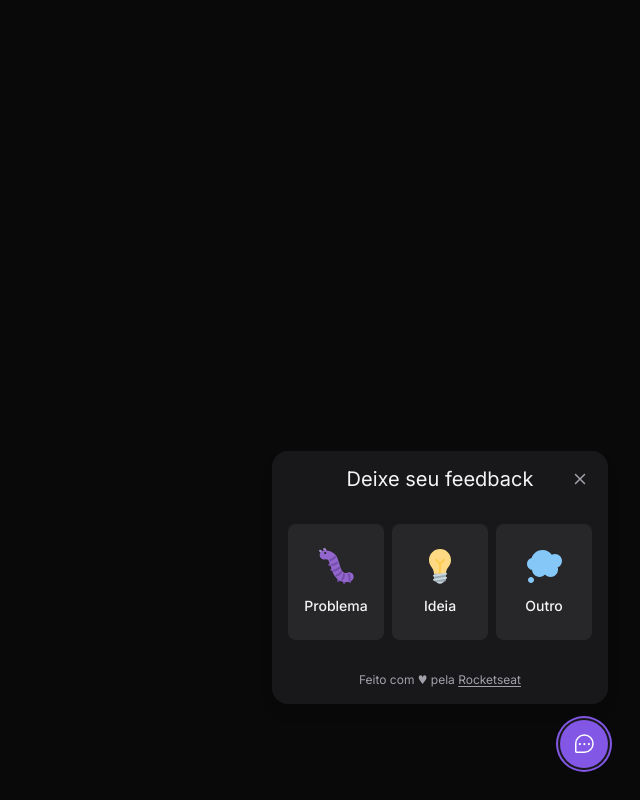
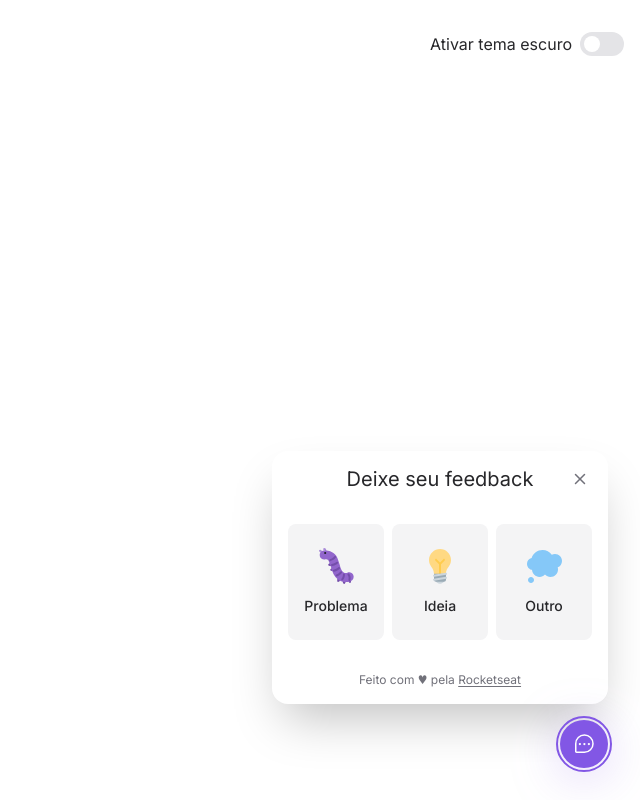
Before and after one commit to heitorlisboa/nlw-return, a React (Vite) app in the folder web/: page / in a window 1280 px wide. Both pictures are taken after a click on the button "Feedback". Shown: the whole page, without its empty margins (640-1280 px from the left). Built offline with nearby package versions, Linux system fonts and the light colour scheme; no server answers.

Commit message:
feat(web): add light theme and theme toggle

```diff
--- a/web/src/App.tsx
+++ b/web/src/App.tsx
@@ -1,7 +1,13 @@
+import { ThemeToggle } from './components/ThemeToggle';
 import { Widget } from './components/Widget';
 
 function App() {
-  return <Widget />;
+  return (
+    <>
+      <ThemeToggle />
+      <Widget />
+    </>
+  );
 }
 
 export { App };
--- a/web/src/components/CloseButton.tsx
+++ b/web/src/components/CloseButton.tsx
@@ -7,7 +7,8 @@ function CloseButton() {
       className="
         absolute top-4 right-4
         p-1
-        text-zinc-400 hover:text-zinc-100
+        text-zinc-500 hover:text-zinc-800
+        dark:text-zinc-400 dark:hover:text-zinc-100
         transition-colors
       "
       aria-label="Fechar formulário de feedback"
--- /dev/null
+++ b/web/src/components/ThemeToggle.tsx
@@ -0,0 +1,61 @@
+import { useLayoutEffect, useState } from 'react';
+import { Switch } from '@headlessui/react';
+
+function ThemeToggle() {
+  const [darkThemeEnabled, setDarkThemeEnabled] = useState(false);
+
+  function handleToggleDarkTheme(enabled: boolean) {
+    setDarkThemeEnabled(enabled);
+
+    const methodToCall = enabled ? 'add' : 'remove';
+    document.documentElement.classList[methodToCall]('dark');
+    localStorage.setItem('theme', enabled ? 'dark' : 'light');
+  }
+
+  useLayoutEffect(() => {
+    const prefersDarkTheme =
+      localStorage.theme === 'dark' ||
+      (!('theme' in localStorage) &&
+        window.matchMedia('(prefers-color-scheme: dark)').matches);
+
+    handleToggleDarkTheme(prefersDarkTheme);
+  }, []);
+
+  return (
+    <Switch.Group>
+      <div
+        className="
+          flex items-center gap-2
+          fixed top-4 right-4 sm:top-8 sm-top-8
+        "
+      >
+        <Switch.Label>Ativar tema escuro</Switch.Label>
+        <Switch
+          checked={darkThemeEnabled}
+          onChange={handleToggleDarkTheme}
+          className="
+            inline-flex items-center
+            relative
+            h-6 w-11
+            rounded-full
+            transition-colors
+            bg-zinc-200 dark:bg-brand-500
+          "
+        >
+          <span
+            className="
+              inline-block h-4 w-4
+              bg-white
+              rounded-full
+              transform
+              transition-transform
+              translate-x-1 dark:translate-x-6
+            "
+          />
+        </Switch>
+      </div>
+    </Switch.Group>
+  );
+}
+
+export { ThemeToggle };
--- a/web/src/components/Widget.tsx
+++ b/web/src/components/Widget.tsx
@@ -18,6 +18,7 @@ function Widget() {
         className="
           flex group
           p-3
+          drop-shadow-brand
           rounded-full
           bg-brand-500 hover:bg-brand-400
           text-white
--- a/web/src/components/WidgetForm/ScreenshotButton.tsx
+++ b/web/src/components/WidgetForm/ScreenshotButton.tsx
@@ -34,12 +34,14 @@ function ScreenshotButton({
           p-[0.125rem]
           rounded-[0.25rem]
           bg-cover bg-center
+          text-zinc-500 hover:text-zinc-800
+          dark:text-zinc-400 dark:hover:text-zinc-100
         "
         style={{ backgroundImage: `url(${screenshot})` }}
         type="button"
         onClick={() => onScreenshotTaken(null)}
       >
-        <Trash className="w-4 h-4 text-zinc-400" weight="fill" />
+        <Trash className="w-4 h-4" weight="fill" />
       </button>
     );
   }
@@ -48,8 +50,9 @@ function ScreenshotButton({
     <button
       className="
         p-2
-        bg-zinc-800 hover:bg-zinc-700 focus:bg-zinc-700
-        text-zinc-100
+        bg-zinc-100 hover:bg-zinc-200 focus:bg-zinc-200
+        dark:bg-zinc-800 dark:hover:bg-zinc-700 dark:focus:bg-zinc-700
+        text-zinc-800 dark:text-zinc-100
         rounded-[0.25rem]
         transition-colors
       "
--- a/web/src/components/WidgetForm/Steps/FeedbackContentStep.tsx
+++ b/web/src/components/WidgetForm/Steps/FeedbackContentStep.tsx
@@ -52,7 +52,8 @@ function FeedbackContentStep({
           className="
             absolute top-4 left-4
             p-1
-            text-zinc-400 hover:text-zinc-100
+            text-zinc-500 hover:text-zinc-800
+            dark:text-zinc-400 dark:hover:text-zinc-100
             transition-colors
           "
           type="button"
@@ -81,12 +82,14 @@ function FeedbackContentStep({
           className="
             w-full h-40 sm:h-28
             bg-transparent
-            border-2
-            border-zinc-600 focus:border-brand-500 rounded-[0.25rem]
+            border-2 rounded-[0.25rem]
+            border-zinc-300 dark:border-zinc-600
+            focus:border-brand-500 dark:focus:border-brand-500
             focus:outline-none focus:ring-0
-            scrollbar scrollbar-thumb-zinc-600 scrollbar-track-transparent
-            scrollbar-custom
-            placeholder-zinc-400 text-zinc-100 resize-none
+            scrollbar scrollbar-thumb-zinc-300 dark:scrollbar-thumb-zinc-600
+            scrollbar-track-transparent scrollbar-custom
+            placeholder-zinc-500 dark:placeholder-zinc-400
+            resize-none
             transition-colors
           "
           placeholder="Conte com detalhes o que está acontecendo..."
@@ -105,7 +108,7 @@ function FeedbackContentStep({
               grid place-items-center
               bg-brand-500 hover:bg-brand-400 focus:bg-brand-400
               disabled:hover:bg-brand-500
-              text-sm leading-6
+              text-on-brand text-sm leading-6
               rounded-[0.25rem]
               disabled:opacity-50
               transition-colors
--- a/web/src/components/WidgetForm/Steps/FeedbackSuccessStep.tsx
+++ b/web/src/components/WidgetForm/Steps/FeedbackSuccessStep.tsx
@@ -22,7 +22,8 @@ function FeedbackSuccessStep({ onFeedbackRestart }: FeedbackSuccessStepProps) {
         <button
           className="
             py-2 px-6 mt-6
-            bg-zinc-800 hover:bg-zinc-700
+            bg-zinc-100 hover:bg-zinc-200
+            dark:bg-zinc-800 dark:hover:bg-zinc-700
             rounded-[0.25rem]
             transition-colors
           "
--- a/web/src/components/WidgetForm/Steps/FeedbackTypeStep.tsx
+++ b/web/src/components/WidgetForm/Steps/FeedbackTypeStep.tsx
@@ -23,7 +23,7 @@ function FeedbackTypeStep({ onFeedbackTypeChange }: FeedbackTypeStepProps) {
               flex-1 min-w-[6rem]
               py-5 w-24
               border-2 border-transparent hover:border-brand-500
-              bg-zinc-800
+              bg-zinc-100 dark:bg-zinc-800
               focus:border-brand-500 rounded-lg focus:outline-none
               focus:ring-0
               transition-colors
--- a/web/src/components/WidgetForm/index.tsx
+++ b/web/src/components/WidgetForm/index.tsx
@@ -46,9 +46,10 @@ function WidgetForm() {
         relative
         w-[calc(100vw-2rem)] sm:w-auto
         p-4 mb-4
-        shadow-lg
+        shadow-2xl
         rounded-2xl
-        bg-zinc-900
+        bg-white
+        dark:bg-zinc-900
       "
     >
       {feedbackSent ? (
@@ -63,11 +64,12 @@ function WidgetForm() {
         />
       )}
 
-      <footer className="text-xs text-zinc-400">
+      <footer className="text-xs text-zinc-500 dark:text-zinc-400">
         Feito com ♥ pela{' '}
         <a
           className="
-            hover:text-zinc-100 focus:text-zinc-100
+            hover:text-zinc-800 focus:text-zinc-800
+            dark:hover:text-zinc-100 dark:focus:text-zinc-100
             underline underline-offset-2
             transition-colors
           "
--- a/web/src/global.css
+++ b/web/src/global.css
@@ -8,17 +8,21 @@
   }
 
   body {
-    @apply bg-[#09090a] text-zinc-100;
+    @apply bg-white dark:bg-[#09090a] text-zinc-800 dark:text-zinc-100;
   }
 
-  :focus {
-    @apply focus:ring-2 focus:ring-offset-2 focus:ring-offset-zinc-900
-      focus:ring-brand-500 focus:outline-none;
+  :focus-visible {
+    @apply outline-none outline-brand-500;
   }
 }
 
 @layer utilities {
   .scrollbar-custom::-webkit-scrollbar-thumb {
-    @apply border-[6px] border-solid border-zinc-900 rounded-full;
+    @apply border-[6px] border-solid border-white dark:border-zinc-900
+      rounded-full;
+  }
+
+  .drop-shadow-brand {
+    filter: drop-shadow(0 8px 24px #8257e540);
   }
 }
--- a/web/tailwind.config.js
+++ b/web/tailwind.config.js
@@ -7,8 +7,10 @@ module.exports = {
           400: '#996dff',
           500: '#8257e5',
         },
+        'on-brand': '#ffffff',
       },
     },
   },
+  darkMode: 'class',
   plugins: [require('@tailwindcss/forms'), require('tailwind-scrollbar')],
 };
```
